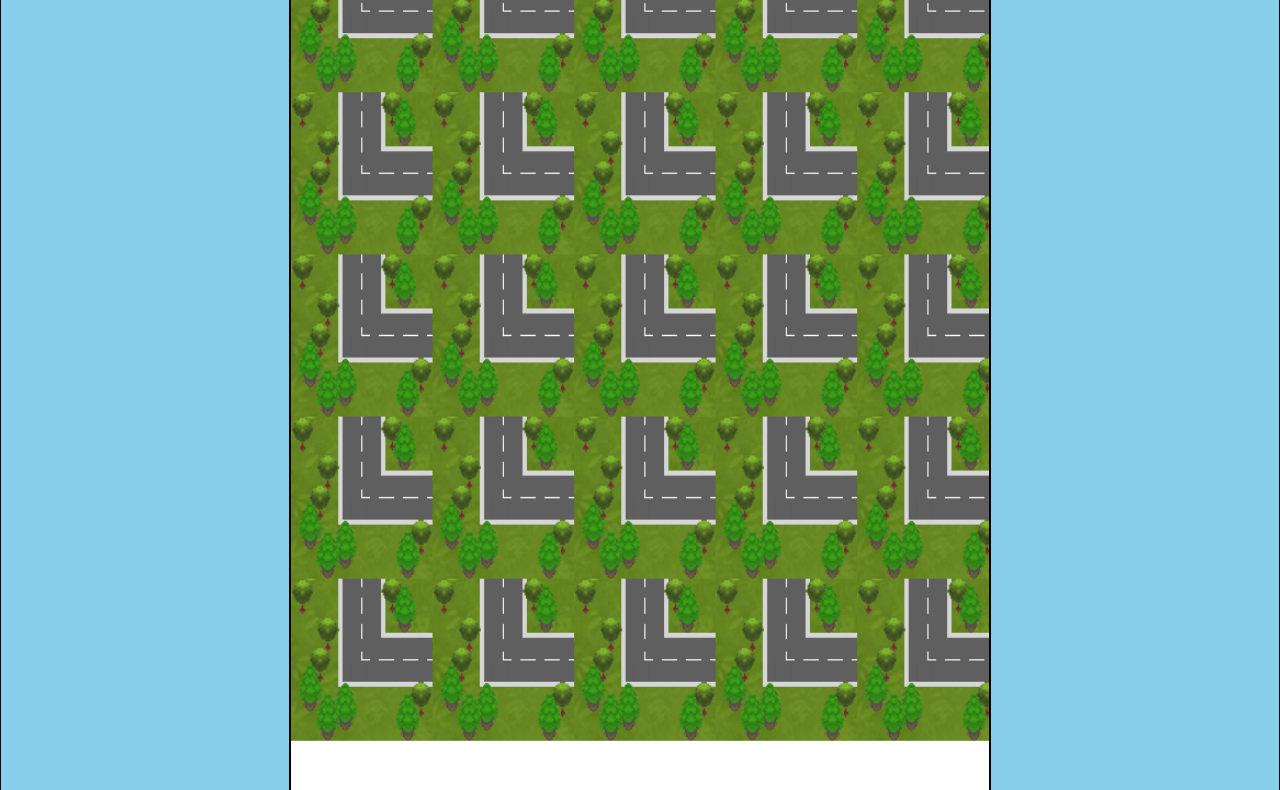
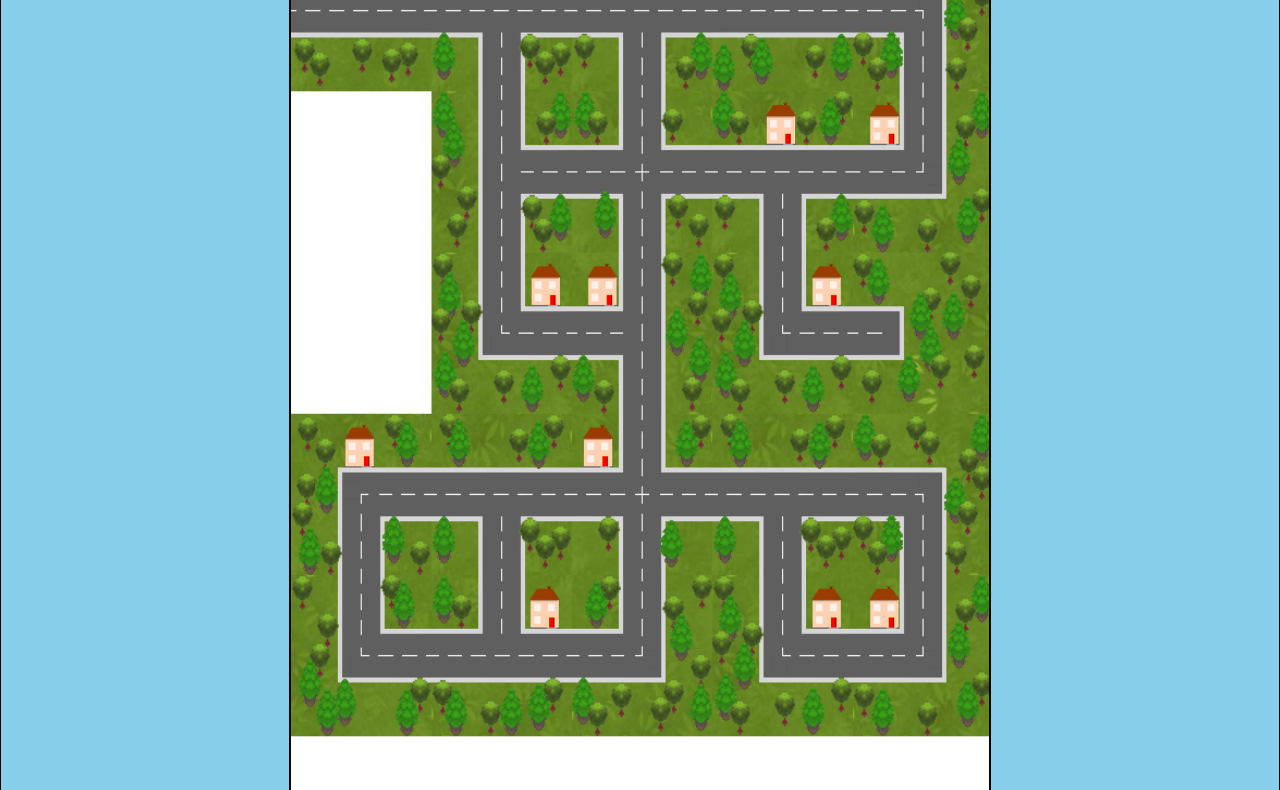
Before and after one commit to Jessep2000/HBO-ICT-project-KTJN, a website: page index.html in a window 1280 px wide. Shown: the part 71-861 px from the top of the page. Drawn offline with Linux system fonts and the light colour scheme.

Commit message:
V0.1.2 *Adding multiple level from sprint_1

```diff
--- a/assets/css/styles.css
+++ b/assets/css/styles.css
@@ -24,8 +24,9 @@
 
 canvas {
     margin: 0;
-    width: 60vw;
-    height: 110vh;
+    padding: 0;
+    width: 68vw;
+    height: 125vh;
     /*
     width: 108.5%;
     height: 86%;
--- a/src/Game.ts
+++ b/src/Game.ts
@@ -3,12 +3,10 @@ class Game {
     private _levels: Levels;
     // private _bus: Bus;
 
-
-
     public constructor() {
         const canvasElement: HTMLCanvasElement = <HTMLCanvasElement>document.getElementById("canvas");
         this._levels = new Levels
-        this._canvas = new Canvas(5,this._levels.level1 , canvasElement);
+        this._canvas = new Canvas(5,this._levels.level1_1, canvasElement);
         // this._bus = new Bus();
         this.draw()
 
--- a/src/World/Levels.ts
+++ b/src/World/Levels.ts
@@ -1,11 +1,26 @@
 class Levels
 {
-
-    public level1: Array<string> = [
+    public test: Array<string> = [
         '1_90_turn', '1_90_turn', '1_90_turn', '1_90_turn', '1_90_turn',
         '1_90_turn', '1_90_turn', '1_90_turn', '1_90_turn', '1_90_turn',
         '1_90_turn', '1_90_turn', '1_90_turn', '1_90_turn', '1_90_turn',
         '1_90_turn', '1_90_turn', '1_90_turn', '1_90_turn', '1_90_turn',
         '1_90_turn', '1_90_turn', '1_90_turn', '1_90_turn', '1_90_turn'
     ]
+
+    public level1_1: Array<string> = [
+        '1_0_straight', '1_0_t_split', '2_0_t_split', '2_0_straight', '1_270_turn',
+        'grass', '1_90_t_split', '1_x_split', '2_0_t_split', '2_180_turn',
+        'grass', '2_90_turn', '2_270_t_split', '2_90_turn', '1_90_deadend',
+        '2_0_turn', '1_0_t_split', '2_x_split', '1_0_t_split', '1_270_turn',
+        '1_90_turn', '2_180_t_split', '1_180_turn', '2_90_turn', '2_180_turn'
+    ]
+
+    public level1_2: Array<string> = [
+        '1_0_t_split', '1_0_t_split', '2_0_t_split', '2_0_straight', '1_270_turn',
+        '1_90_straight', '1_90_t_split', '1_x_split', '2_0_t_split', '2_270_t_split',
+        '1_90_straight', '2_90_turn', '3_x_split', '2_180_turn', '1_90_straight',
+        '2_90_t_split', '1_0_straight', '2_x_split', '1_0_straight', '2_270_t_split',
+        '1_90_turn', '2_0_straight', '1_180_t_split', '3_0_straight', '2_180_turn'
+    ]
 }
```
Also changed, not shown: build/app.js, 1 other file.
